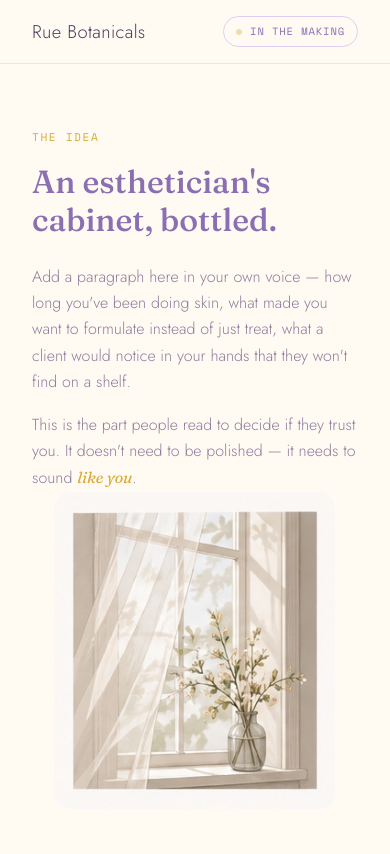
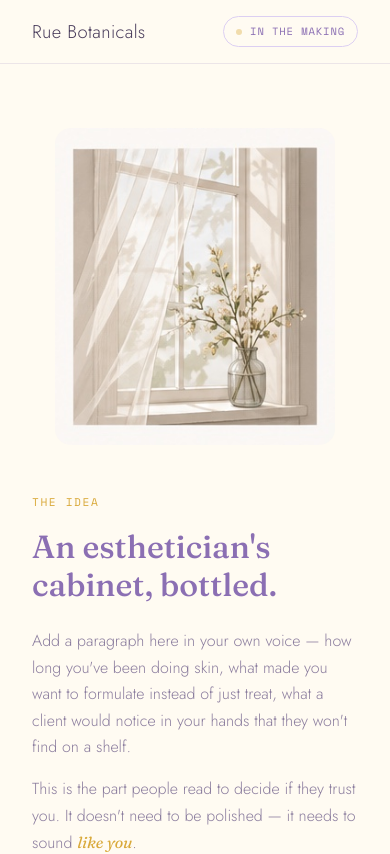
Before and after one commit to SephoriaBot/lilac-and-lemon-botanicals, a React (Vite) app in the folder lilac-and-lemon-botanicals/: page / in a window 390 px wide. Shown: the top 854 px of the page. Built offline with nearby package versions, Linux system fonts and the light colour scheme; no server answers.

Commit message:
Refactor story section layout in CSS

```diff
--- a/lilac-and-lemon-botanicals/src/index.css
+++ b/lilac-and-lemon-botanicals/src/index.css
@@ -121,7 +121,8 @@ header.hero h1 .accent { font-style: italic; font-weight: 400; color: var(--butt
 .divider { height: 1px; background: linear-gradient(90deg, transparent, var(--lavender), transparent); }
 
 /* ---------- story ---------- */
-section.story { padding: 96px 0; display: grid; grid-template-columns: 1.1fr 0.9fr; gap: 64px; align-items: center; }
+section.story { padding: 96px 0; }
+section.story .wrap { display: grid; grid-template-columns: 1.1fr 0.9fr; gap: 64px; align-items: center; }
 section.story h2 { font-size: 2rem; margin: 16px 0 24px; line-height: 1.2; }
 section.story p { color: var(--plum-soft); max-width: 46ch; }
 section.story p + p { margin-top: 16px; }
@@ -210,7 +211,7 @@ footer { padding: 32px 0; text-align: center; font-family: 'Space Mono', monospa
 @media (prefers-reduced-motion: reduce) { * { animation: none !important; transition: none !important; } }
 
 @media (max-width: 860px) {
-  section.story { grid-template-columns: 1fr; gap: 48px; }
+  section.story .wrap { grid-template-columns: 1fr; gap: 48px; }
   .story-art { max-width: 280px; margin: 0 auto; order: -1; }
   .steps { grid-template-columns: repeat(2, 1fr); }
   .product-grid { grid-template-columns: 1fr; }
```
